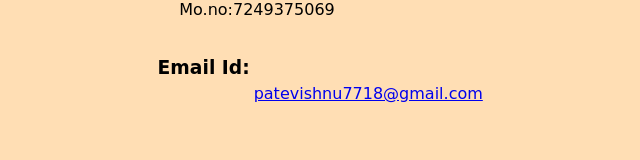
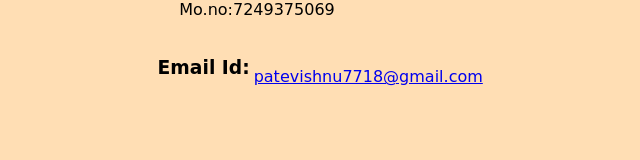
Before and after one commit to patevishnu/vishnu_, a plain HTML site: page contact-me.html in a window 1280 px wide. Shown: the whole page, without its empty margins (383-1023 px from the left). Drawn offline with Linux system fonts and the light colour scheme.

Commit message:
Update style.css

```diff
--- a/style.css
+++ b/style.css
@@ -123,8 +123,3 @@ hr
   background-image: linear-gradient(to bottom, #55a8db, #3498db);
   text-decoration: none;
 }
-.btn
-{
-  position:absolute;
-  top:30px;
-}
```
